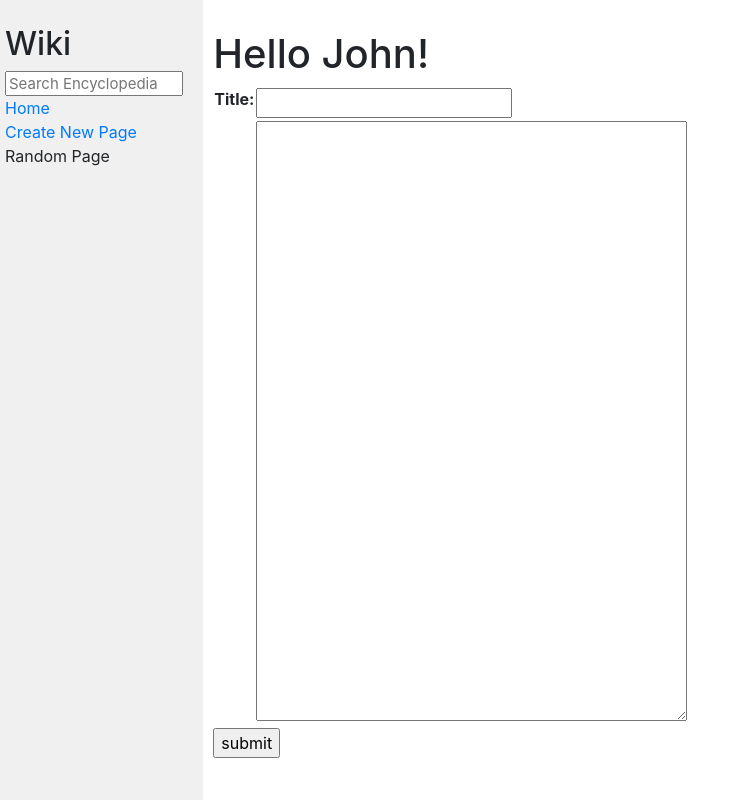
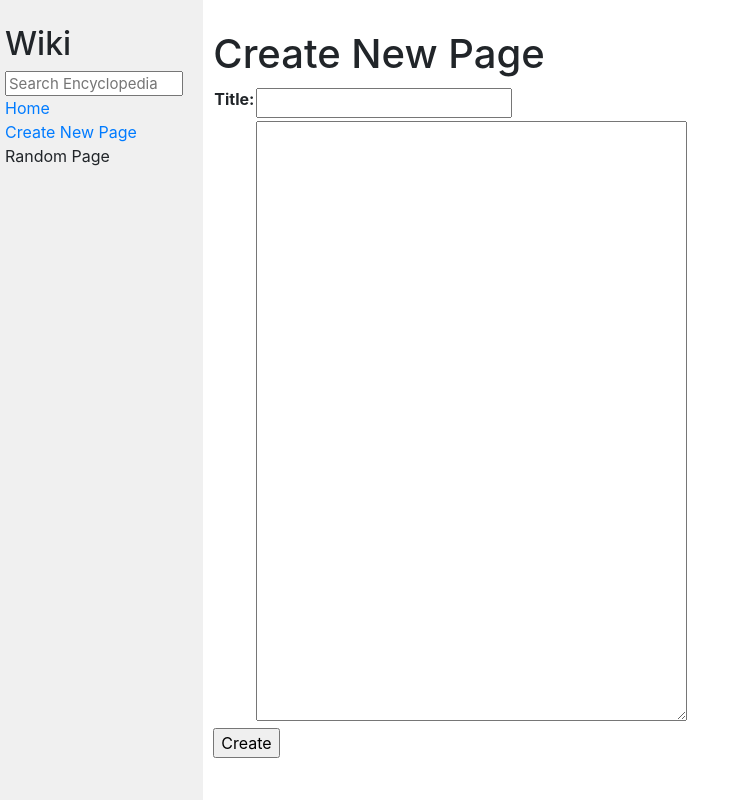
Before and after one commit to jadenisco/MyCS50, a Django app: page /wiki/create in a window 1280 px wide. Shown: the whole page, without its empty margins (0-745 px from the left). Run offline with Django 3.2, Linux system fonts and the light colour scheme; some libraries are stand-ins or nearby versions.

Commit message:
Finish Create

```diff
--- a/project1/wiki/encyclopedia/templates/encyclopedia/create.html
+++ b/project1/wiki/encyclopedia/templates/encyclopedia/create.html
@@ -5,12 +5,12 @@
 {% endblock %}
 
 {% block body %}
-    <h1>Hello John!</h1>
+    <h1>Create New Page</h1>
     <form action="{% url 'wiki:create' %}" method="post">
         {% csrf_token %}
         <table>
             {{ form }}
         </table>
-        <input type="submit" value="submit">
+        <input type="submit" value="Create">
     </form>
 {% endblock %}
--- a/project1/wiki/encyclopedia/views.py
+++ b/project1/wiki/encyclopedia/views.py
@@ -8,7 +8,7 @@ from . import util
 
 class CreateEntryForm(forms.Form):
     title = forms.CharField(label="Title", max_length=100)
-    entry_content = forms.CharField(label="", widget=forms.Textarea)
+    content = forms.CharField(label="", widget=forms.Textarea)
 
 
 def _list_entries(search_string=None):
@@ -29,11 +29,9 @@ def create(request):
         form = CreateEntryForm(request.POST)
         if form.is_valid():
             title = form.cleaned_data["title"]
-            entry_content = form.cleaned_data["entry_content"]
-            return HttpResponseRedirect(reverse("wiki:create"))
-
-            # request.session["tasks"] += [task]
-            # return HttpResponseRedirect(reverse("tasks:index"))
+            content = form.cleaned_data["content"]
+            util.save_entry(title, content)
+            return HttpResponseRedirect(reverse("wiki:index"))
         else:
             return render(request, "encyclopedia/create.html", {
                 "form": form
@@ -42,6 +40,7 @@ def create(request):
     return render(request, "encyclopedia/create.html", {
         "form": CreateEntryForm(),
     })
+
 
 def index(request):
     search_string = None
@@ -62,6 +61,8 @@ def index(request):
         "entries": entries,
         "search_string": search_string
     })
+
+
 def title(request, title):
     md_content = util.get_entry(title)
     mdc = Markdown()
```
